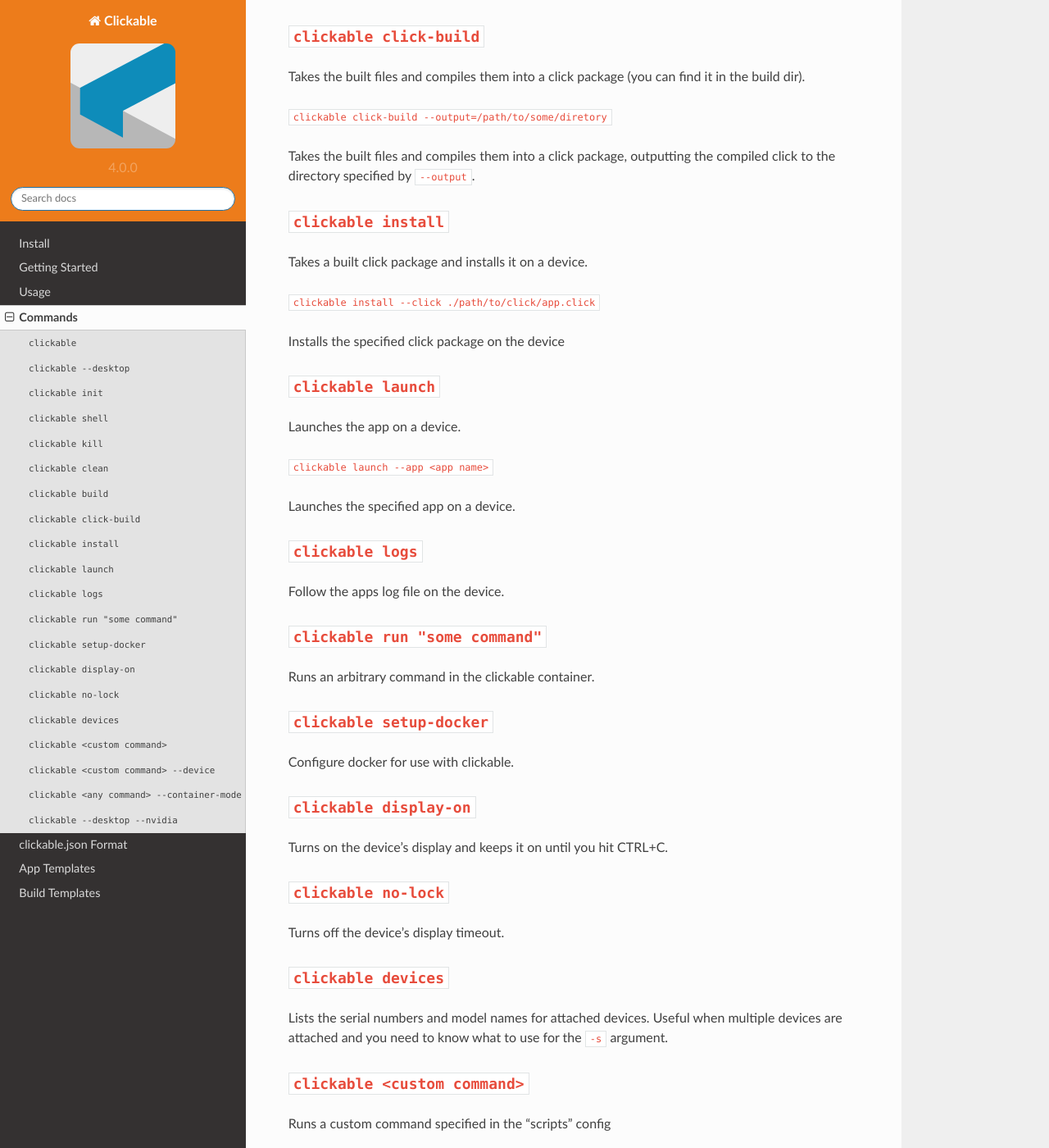
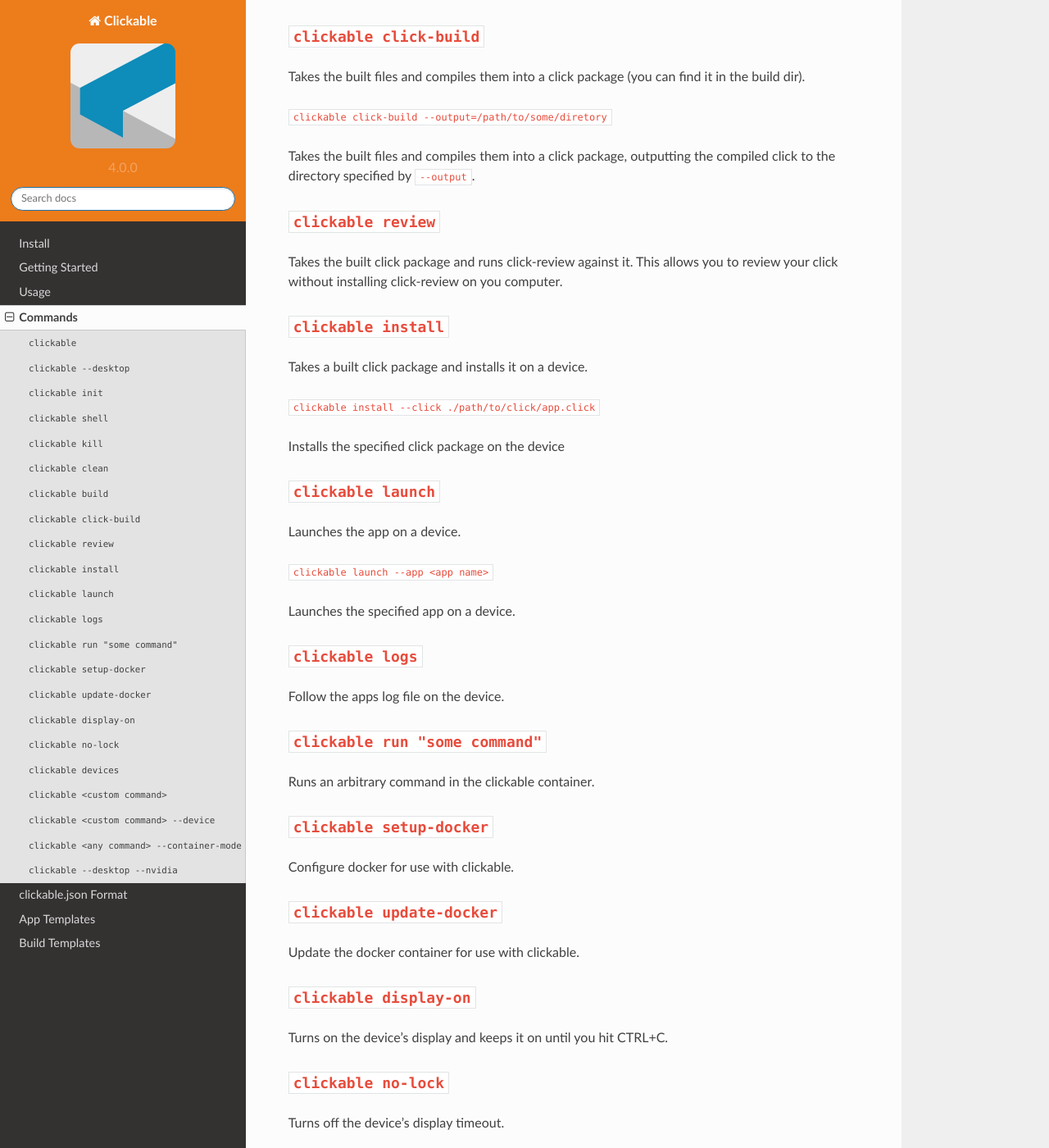
Before and after one commit to bhdouglass/clickable, a Sphinx documentation site: the page built from docs/commands.rst, in a window 1280 px wide and 1400 px high, scrolled down 1057 px. Shown: the whole window at 82% size. Built offline with Sphinx 7.4.7 and the Read the Docs theme 2.0.0, drawn with Linux system fonts in a browser that asks for light colours.

Commit message:
Updated docs with new commands

```diff
--- a/docs/commands.rst
+++ b/docs/commands.rst
@@ -56,6 +56,12 @@
 Takes the built files and compiles them into a click package, outputting the
 compiled click to the directory specified by ``--output``.
 
+``clickable review``
+--------------------
+
+Takes the built click package and runs click-review against it. This allows you
+to review your click without installing click-review on you computer.
+
 ``clickable install``
 ---------------------
 
@@ -88,6 +94,11 @@
 --------------------------
 
 Configure docker for use with clickable.
+
+``clickable update-docker``
+---------------------------
+
+Update the docker container for use with clickable.
 
 ``clickable display-on``
 ------------------------
```
